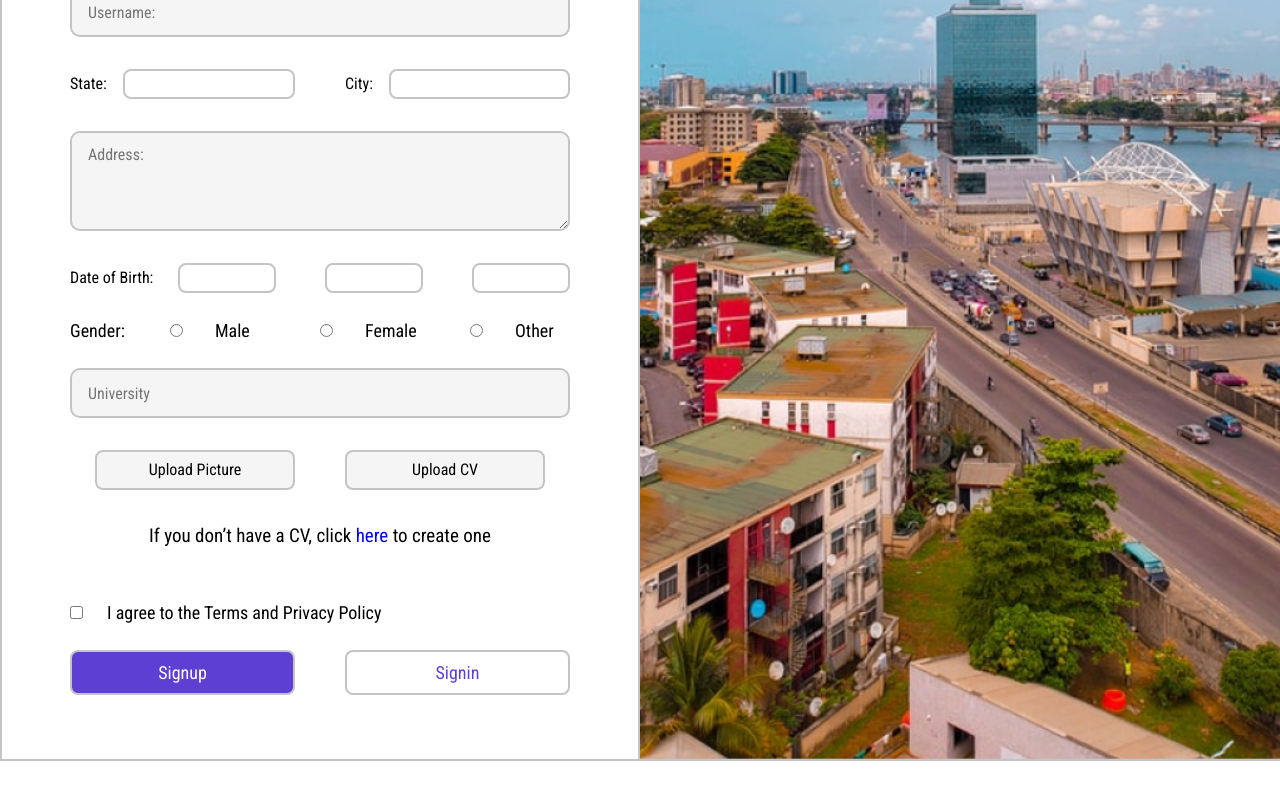
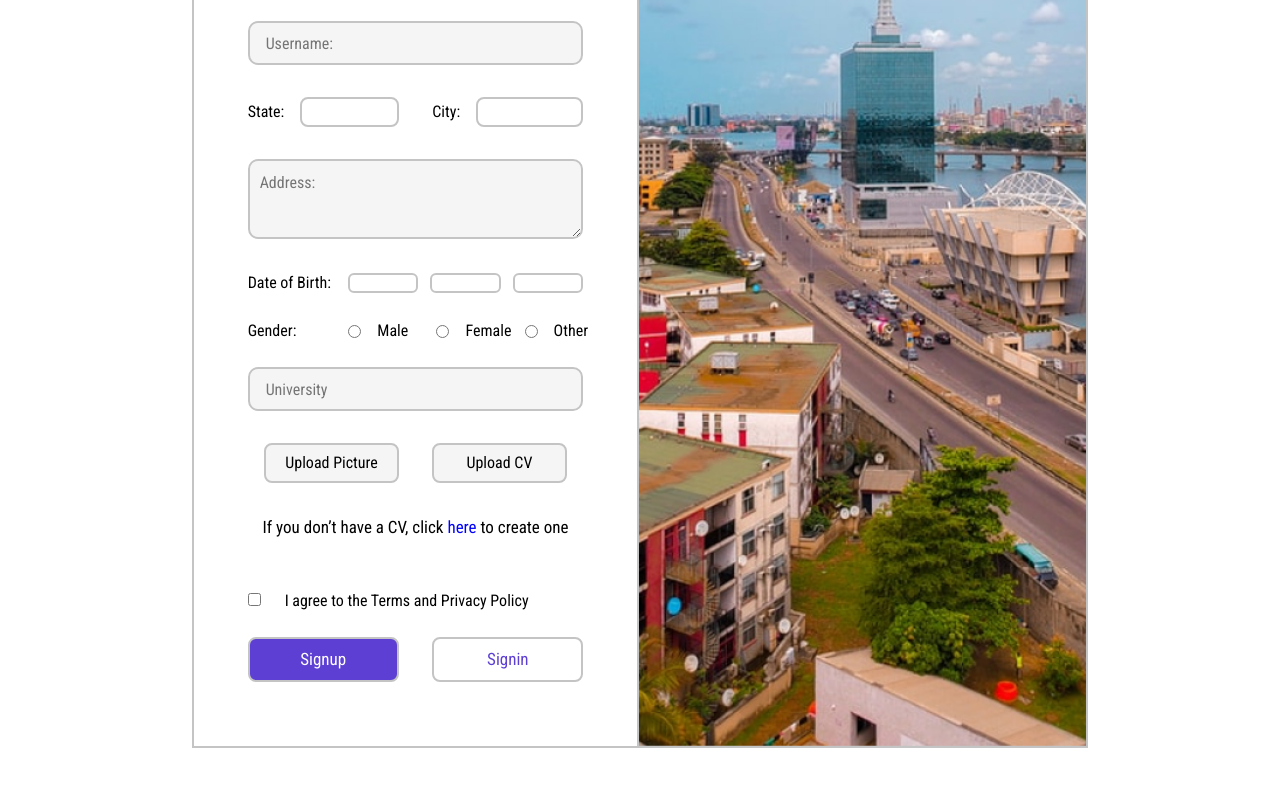
Before and after one commit to The-Anomaly/Internify, a React (Create React App) app: page /register in a window 1280 px wide. Shown: the part 618-1418 px from the top of the page. Before the commit the page ends 1379 px from the top, so only its background shows below. Built offline with nearby package versions, Linux system fonts and the light colour scheme.

Commit message:
ui fixes

```diff
--- a/src/Components/Routes/Blog/blog.css
+++ b/src/Components/Routes/Blog/blog.css
@@ -17,7 +17,7 @@
     width: 55%
 }
 .blog-item1-info {
-    margin-left: 1rem;
+    margin-left: 2rem;
     width: 45%
 }
 .blog-item-hd {
--- a/src/Components/Routes/BlogDetails/details.css
+++ b/src/Components/Routes/BlogDetails/details.css
@@ -14,4 +14,5 @@
 }
 .details-txt {
     font-size: 18px;
+    text-align: justify;
 }
--- a/src/Components/Routes/Login/login.css
+++ b/src/Components/Routes/Login/login.css
@@ -1,6 +1,8 @@
+.login-wrap {
+    width: 60% !important;
+}
 .login-info input {
-    margin-bottom: 3rem;
-    margin-top: 1rem;
+    margin-bottom: 3.5rem;
 }
 .login-info .register-form-btnsec {
     margin-bottom: 2rem;
--- a/src/Components/Routes/Login/login.tsx
+++ b/src/Components/Routes/Login/login.tsx
@@ -12,11 +12,11 @@ const Login = () => {
     }
     return (
         <>
-            <div className="register-wrap">
+            <div className="register-wrap login-wrap">
                 <div className="register-info login-info">
                     <img className="register-info-img" src={logo} alt="" />
                     <h3 className="register-ttl">LOGIN TO INTERNIFY</h3>
-                    <p className="register-txt">Not yet registered?  <span onClick={register}>Registered</span></p>
+                    <p className="register-txt">Not yet registered?  <span onClick={register}>Register</span></p>
                     <form className="register-form">
                         <input className="internify-input register-input" type="text" placeholder="Username/Email:" />
                         <input className="internify-input register-input" type="password" placeholder="Password:" />
--- a/src/Components/Routes/Register/register.css
+++ b/src/Components/Routes/Register/register.css
@@ -1,16 +1,19 @@
 .register-wrap {
     display: flex;
     font-family: 'Roboto Condensed';
+    margin: 5rem auto;
+    width: 70%;
+    border-right: 2px solid #c4c4c4;
 }
 .register-info {
     width: 50%;
-    padding: 3rem 2rem;
+    padding: 3rem 6%;
     border: 2px solid #c4c4c4;
 }
 .register-info-img {
     margin: auto;
     display: block;
-    width: 85px;
+    width: 70px;
 }
 .register-img {
     width: 50%;
@@ -24,10 +27,11 @@
     color: #5D3FD3;
     margin: 2rem 0 1rem;
     font-family: 'Josefin Sans';
+    font-size: 1.55rem;
 }
 .register-txt {
     text-align: center;
-    font-size: 19px;
+    font-size: 17px;
 }
 .register-txt span {
     color: #0000FF;
@@ -45,7 +49,7 @@
     background: #F5F5F5;
     margin-bottom: 2rem;
     color: #000;
-    height: 50px;
+    height: 44px;
     border-radius: 10px;
     width: 100%;
 }
@@ -57,8 +61,8 @@
     width: 100%;
     border: 2px solid #c4c4c4;
     padding-top: 10px;
-    padding-left: 1rem;
-    height: 100px;
+    padding-left: 10px;
+    height: 80px;
 }
 .register-input-wrap {
     margin: 0 auto 1.5rem;
@@ -95,15 +99,16 @@
     margin-left: 5%;
 }
 .register-dob-wrap input {
-    width: 25%;
-    height: 30px;
+    border-radius: 6px;
+    width: 30%;
+    height: 20px;
 }
 .register-gender-wrap {
     display: flex;
     align-items: center;
     margin-bottom: 1.5rem;
     width: 100%;
-    font-size: 18px;
+    font-size: 16px;
     justify-content: space-between;
 }
 .register-gender-wrap p {
@@ -114,7 +119,7 @@
     display: flex;
     justify-content: space-between;
     margin-left: 5%;
-    width: 80%
+    width: 70%
 }
 .register-gender-wrap label {
     width: 25%;
@@ -123,7 +128,7 @@
     margin-bottom: 0;
 }
 .register-gender-wrap input {
-    margin-right: 2rem;
+    margin-right: 1rem;
 }
 .register-upload-wrap {
     display: flex;
@@ -135,7 +140,7 @@
     display: none;
 }
 .register-upload-wrap label {
-    width: 200px;
+    width: 40%;
     display: flex;
     justify-content: center;
     align-items: center;
@@ -147,7 +152,7 @@
 }
 .register-agreement {
     margin-bottom: 1.5rem;
-    font-size: 18px;
+    font-size: 16px;
 }
 .register-agreement input {
     margin-right: 1.5rem;
@@ -159,7 +164,7 @@
 .register-form-btnsec button {
     width: 45%;
     height: 45px;
-    font-size: 18px;
+    font-size: 17px;
     border-radius: 8px;
     border-color: #c4c4c4;
     border-width: 2px;
--- a/src/Components/Routes/Support/support.css
+++ b/src/Components/Routes/Support/support.css
@@ -5,7 +5,10 @@
 }
 .support-info {
     width: 60%;
-    margin-right: 2rem;
+    display: flex;
+    flex-direction: column;
+    justify-content: space-between;
+    margin-right: 2.5rem;
 }
 .support-info-ttl {
     color: #5D3FD3;
@@ -31,11 +34,12 @@
 }
 .support-info-txt {
     font-size: 18px;
+    text-align: justify;
 }
 .support-info-form {
     padding-top: 2rem;
     width: 70%;
-    margin: auto;
+    margin: auto auto 3rem;
     text-align: center;
 }
 .support-info-form-ttl {
--- a/src/index.css
+++ b/src/index.css
@@ -68,3 +68,6 @@ html {
     padding-left: 1rem;
     height: 40px;
 }
+input {
+  outline: none !important;
+}
```
